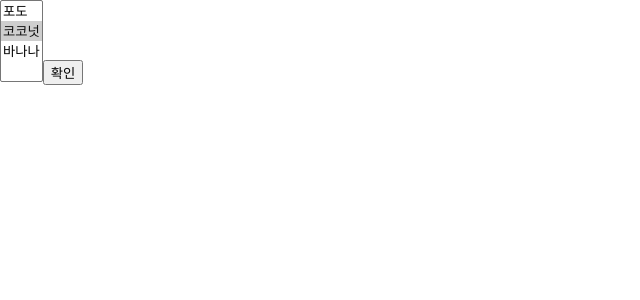
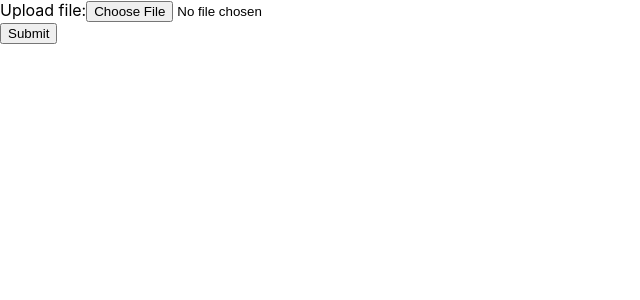
Before and after one commit to bhr0554/alive_react, a React (Create React App) app: page / in a window 1280 px wide. Shown: the top 300 px of the page, without its empty margins (0-640 px from the left). Built offline with nearby package versions, Linux system fonts and the light colour scheme.

Commit message:
[수정] Form input file

```diff
--- /dev/null
+++ b/src/component/FileInput.js
@@ -0,0 +1,31 @@
+import React from 'react';
+
+class FileInput extends React.Component {
+    constructor(props) {
+        super(props);
+        this.handleSubmit = this.handleSubmit.bind(this);
+        this.fileInput = React.createRef();
+    }
+    handleSubmit(event) {
+        event.preventDefault();
+        console.log('file', this.fileInput.current.files[0]);
+        alert(
+            `Selected file - ${this.fileInput.current.files[0].name}`
+        );
+    }
+
+    render() {
+        return (
+            <form onSubmit={this.handleSubmit}>
+                <label>
+                    Upload file:
+                    <input type="file" ref={this.fileInput} />
+                </label>
+                <br />
+                <button type="submit">Submit</button>
+            </form>
+        );
+    }
+}
+
+export default FileInput;
--- a/src/index.js
+++ b/src/index.js
@@ -2,48 +2,10 @@ import React from 'react';
 import ReactDOM from 'react-dom';
 import './index.css';
 import reportWebVitals from './reportWebVitals';
-// import NumberList from "./component/Sample";
-
-class FlavorForm extends React.Component {
-    constructor(props) {
-        super(props);
-        this.state = {value: ['coconut']}
-
-        this.handleChange = this.handleChange.bind(this);
-        this.handleSubmit = this.handleSubmit.bind(this);
-    }
-
-    handleChange(event) {
-        console.log('selectedOptions', event.target.selectedOptions);
-
-        let values = Array.from(
-            event.target.selectedOptions,
-            ( option => option.value)
-        );
-        this.setState({value: values});
-    }
-
-    handleSubmit(event) {
-        event.preventDefault();
-        console.log('value', this.state.value);
-    }
-
-    render() {
-        return (
-            <form onSubmit={this.handleSubmit}>
-                <select multiple={true} value={this.state.value} onChange={this.handleChange}>
-                    <option value="grapefruit">포도</option>
-                    <option value="coconut">코코넛</option>
-                    <option value="banana">바나나</option>
-                </select>
-                <input type="submit" value="확인" />
-            </form>
-        );
-    }
-}
+import FileInput from "./component/FileInput";
 
 ReactDOM.render(
-    <FlavorForm/>,
+    <FileInput/>,
     document.getElementById('root')
 );
 // If you want to start measuring performance in your app, pass a function
```
